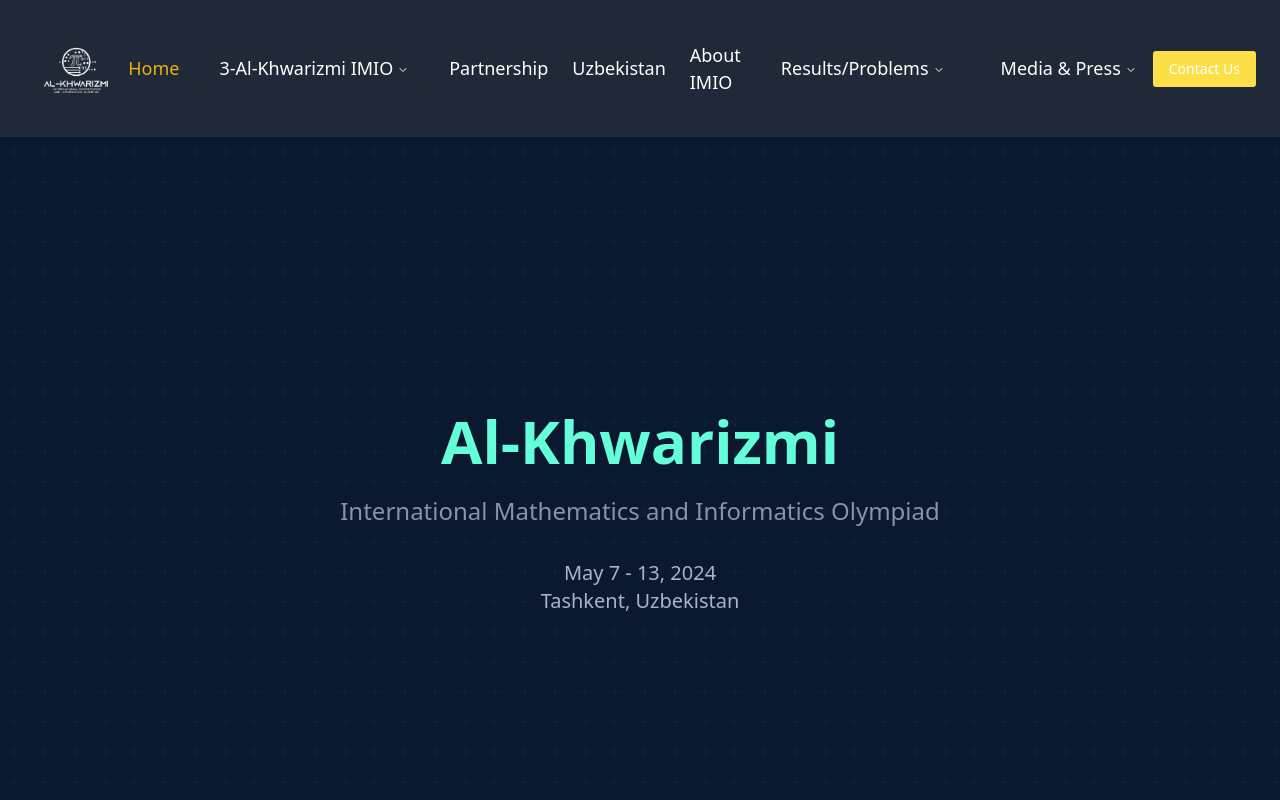
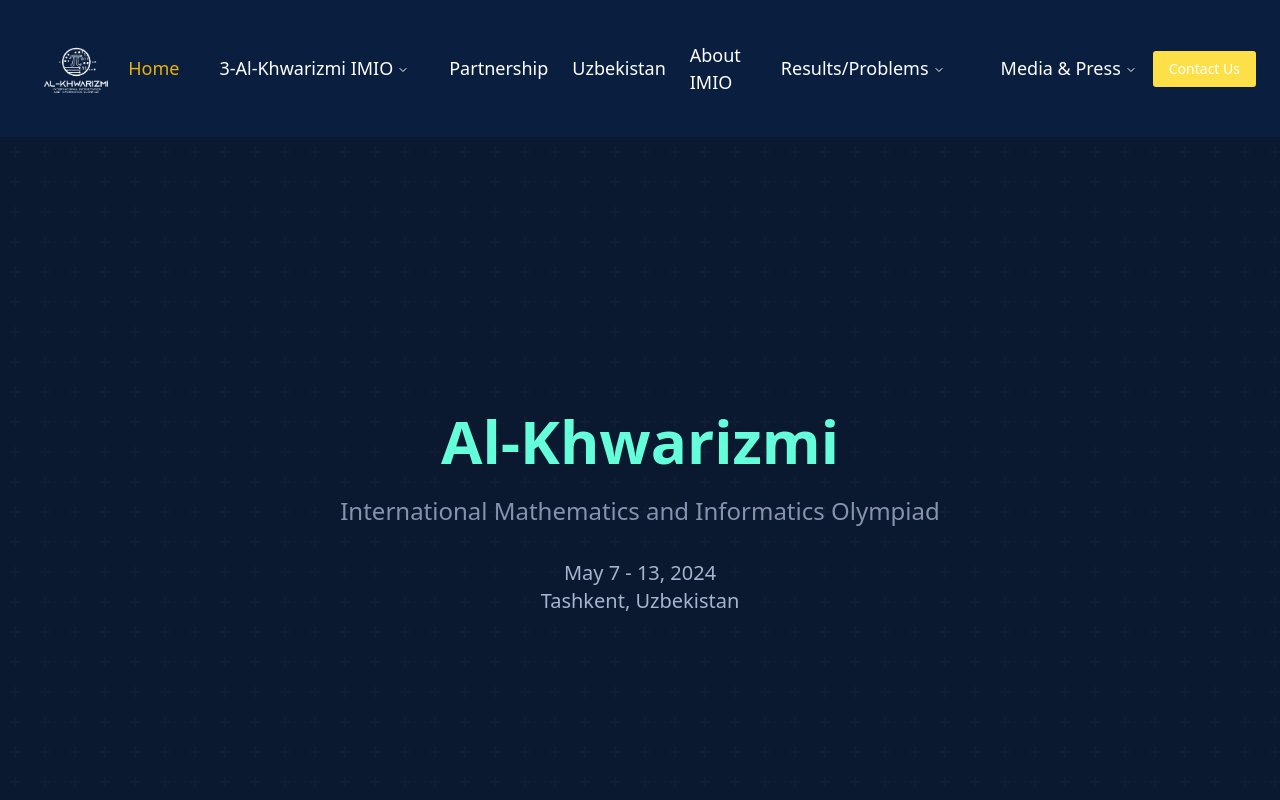
Before and after one commit to OkiljonDadakhanov/alxorazmiy, a Next.js app: page / in a window 1280 px wide. Shown: the top 800 px of the page. Built offline with nearby package versions, Linux system fonts and the light colour scheme.

Commit message:
redesigning of header bg

```diff
--- a/components/desktop-menu.tsx
+++ b/components/desktop-menu.tsx
@@ -18,7 +18,7 @@
       <NavigationMenu>
         <NavigationMenuList>
           <NavigationMenuItem>
-            <NavigationMenuTrigger className="bg-gray-800 text-white px-4 text-1xl py-2 rounded-lg hover:bg-gray-700 transition-colors">
+            <NavigationMenuTrigger className="bg-[#0a1e3f] text-white px-4 text-1xl py-2 rounded-lg hover:bg-gray-700 transition-colors">
               {item.label}
             </NavigationMenuTrigger>
             <NavigationMenuContent className="w-64">
--- a/components/header.tsx
+++ b/components/header.tsx
@@ -17,13 +17,13 @@
   }, []);
 
   return (
-    <header className="bg-gray-800 p-6">
+    <header className="bg-[#0a1e3f] p-6">
       <nav>
         <div className="flex justify-between items-center">
           <Logo />
 
           {/* Desktop Navigation */}
-          <ul className="hidden lg:flex items-center space-x-6 text-[18px] text-white">
+          <ul className="hidden lg:flex items-center space-x-6 text-[18px] text-white ">
             {menuItems.map((item, index) => (
               <DesktopMenuItem key={index} item={item} />
             ))}
```
